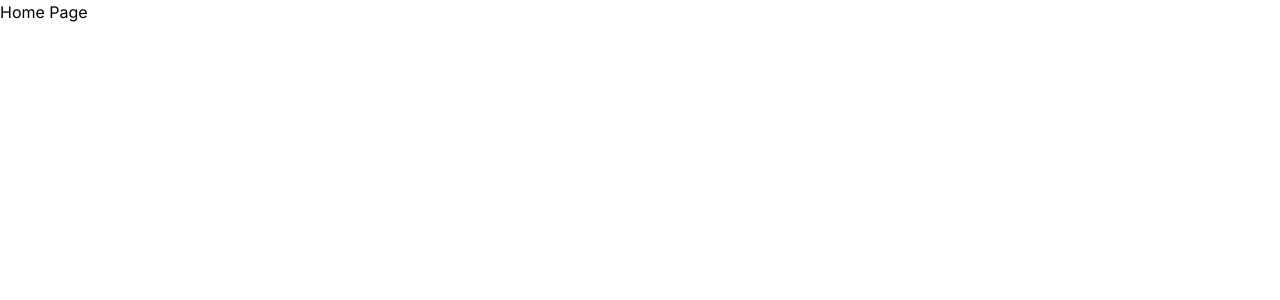
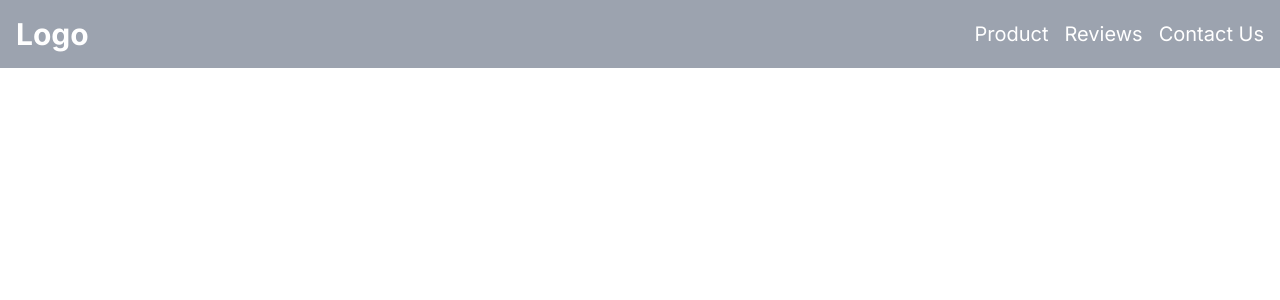
Before and after one commit to luyvannda/nextjs-template, a Next.js app: page / in a window 1280 px wide. Shown: the top 300 px of the page. Built offline with nearby package versions, Linux system fonts and the light colour scheme.

Commit message:
added header component

```diff
--- a/src/app/layout.tsx
+++ b/src/app/layout.tsx
@@ -1,6 +1,7 @@
 import type { Metadata } from 'next';
 import { Inter } from 'next/font/google';
 import './globals.css';
+import { JHeader } from '@/components/Header';
 
 const inter = Inter({ subsets: ['latin'] });
 
@@ -16,7 +17,10 @@ export default function RootLayout({
 }) {
   return (
     <html lang="en">
-      <body className={inter.className}>{children}</body>
+      <body className={inter.className}>
+        <JHeader />
+        {children}
+      </body>
     </html>
   );
 }
--- a/src/app/page.tsx
+++ b/src/app/page.tsx
@@ -1,7 +1,3 @@
 export default function Home() {
-  return (
-    <div>
-      <h1>Home Page</h1>
-    </div>
-  );
+  return <div></div>;
 }
--- /dev/null
+++ b/src/components/Header/Header.tsx
@@ -0,0 +1,18 @@
+import Link from 'next/link';
+
+export default function Header() {
+  return (
+    <div className="w-full bg-gray-400 text-white z-10">
+      <nav className="container relative flex flex-wrap items-center justify-between mx-auto p-4">
+        <Link href="/" className="font-bold text-3xl">
+          Logo
+        </Link>
+        <div className="space-x-4 text-xl">
+          <Link href="/product">Product</Link>
+          <Link href="/reviews">Reviews</Link>
+          <Link href="/contactus">Contact Us</Link>
+        </div>
+      </nav>
+    </div>
+  );
+}
--- /dev/null
+++ b/src/components/Header/index.ts
@@ -0,0 +1 @@
+export { default as JHeader } from './Header';
```
Also changed, not shown: 1 other file (tests, documents, lock files or other folders).
